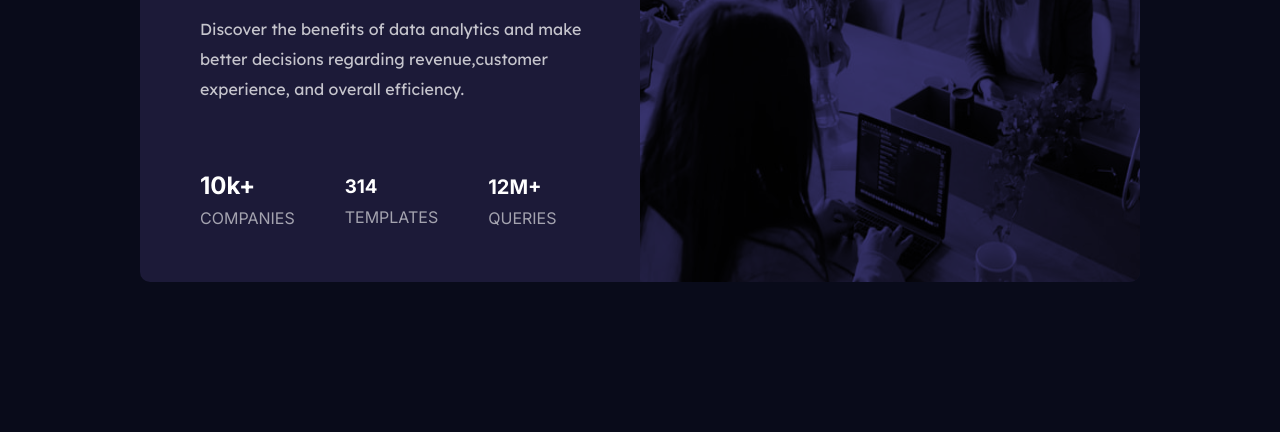
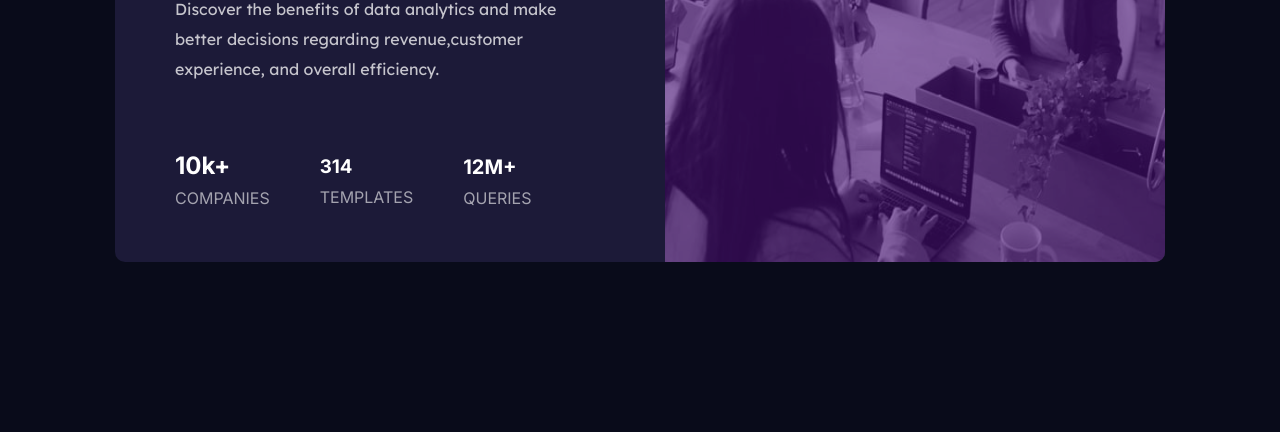
Before and after one commit to Harriet-ops/stats-preview-card-component-main, a plain HTML site: page index.html in a window 1280 px wide. Shown: the part 368-800 px from the top of the page. Drawn offline with Linux system fonts and the light colour scheme.

Commit message:
overlay of image color

```diff
--- a/index.html
+++ b/index.html
@@ -15,6 +15,17 @@
   <style>
     .attribution { font-size: 11px; text-align: center; }
     .attribution a { color: hsl(228, 45%, 44%); }
+    @media (max-width:375px){
+      main{
+        display: flex;
+        flex-direction: column;
+        height: auto;
+        width:200px ;
+
+
+      }
+
+    }
 
 
     body{
@@ -30,10 +41,10 @@
       display: flex;
       flex-direction: row;
       height: 450px;
-      width: 1000px;
+      width: 1050px;
       background-color:hsl(244, 37%, 16%);
       position: relative;
-      top:200px;
+      top:180px;
       object-fit: contain;
       overflow: hidden;
       border-radius: 10px;
@@ -51,8 +62,27 @@
       height: 500px;
       position: absolute;
       right: 0;
-      background-color: hsl(277, 64%, 61%);
-      mix-blend-mode:overlay ;
+
+
+
+    }
+
+    .image-overlay{
+      background-color: hsla(277, 96%, 20%, 0.383);
+      background-blend-mode: multiply;
+      width: 500px;
+      height: 500px;
+      position: absolute;
+      right: 0;
+
+    }
+    .image-overlay-1{
+      background-color: rgba(77, 25, 130, 0.38);
+      background-blend-mode: multiply;
+      width: 500px;
+      height: 500px;
+      position: absolute;
+      right: 0;
 
     }
     .insight h1{
@@ -119,6 +149,9 @@
   <main>
     <div class="container">
       <img src="images/image-header-desktop.jpg" alt="main-image">
+      <div class="image-overlay"></div>
+      <div class="image-overlay-1"></div>
+
     </div>
     <div class="insight">
       <h1>Get <span class="sight">insights</span> that help<br>your business grow.</h1>
```
